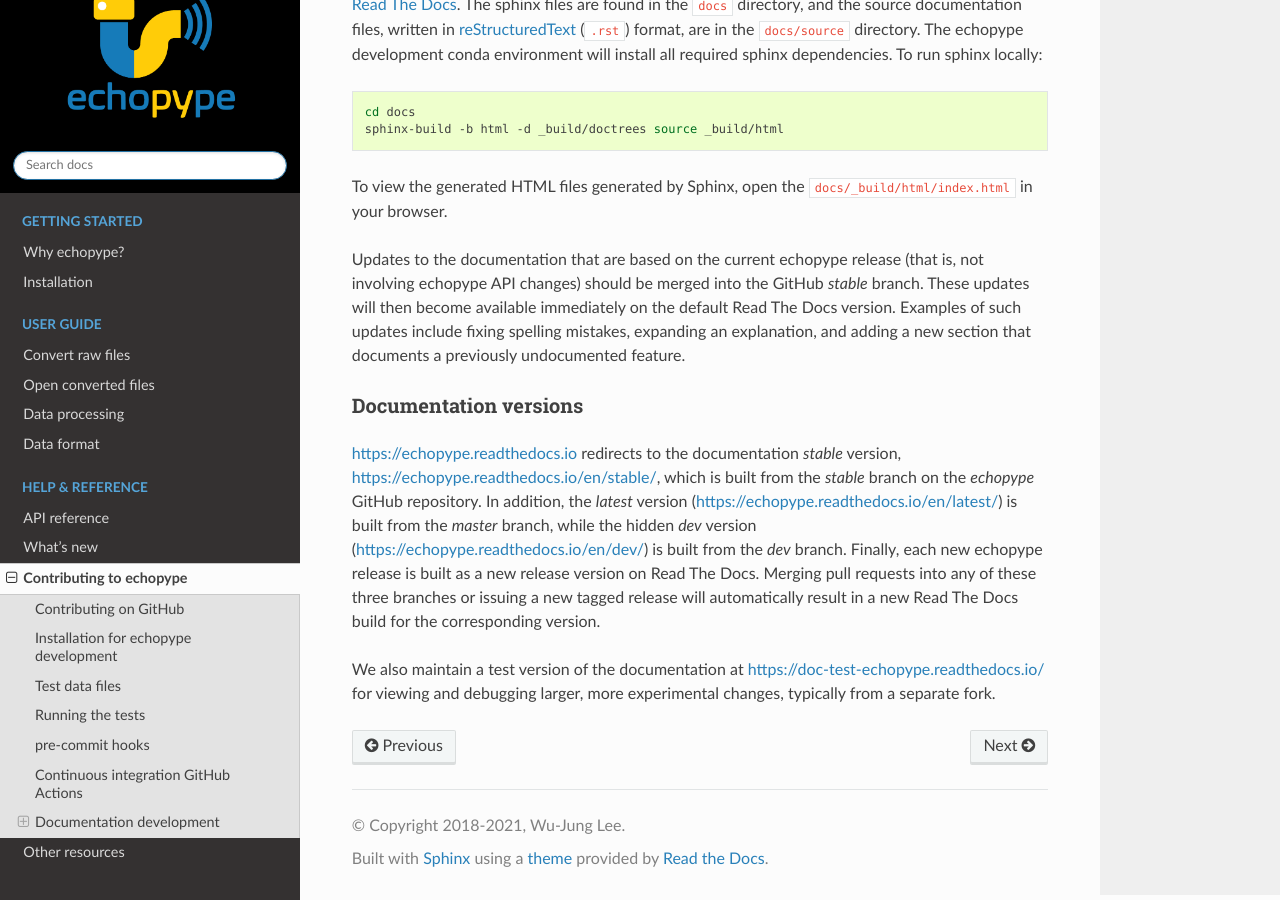
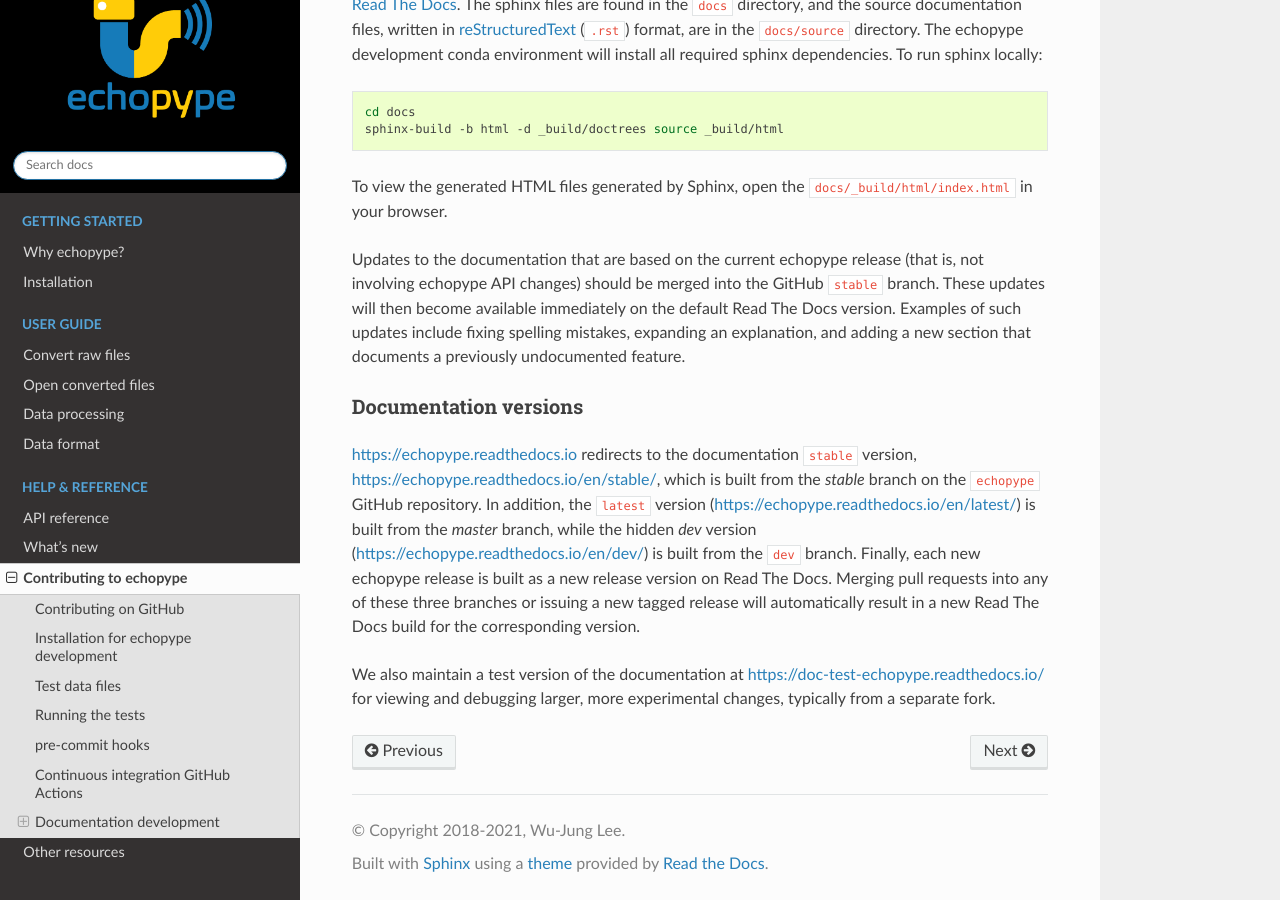
Before and after one commit to OSOceanAcoustics/echopype, a Sphinx documentation site: the page built from docs/source/contributing.rst, in a window 1280 px wide and 900 px high, scrolled down 2514 px. Built offline with Sphinx 7.4.7 and the Read the Docs theme 2.0.0, drawn with Linux system fonts in a browser that asks for light colours.

Commit message:
docs small formatting fix

```diff
--- a/docs/source/contributing.rst
+++ b/docs/source/contributing.rst
@@ -147,19 +147,19 @@ To view the generated HTML files generated by Sphinx, open the
 ``docs/_build/html/index.html`` in your browser.
 
 Updates to the documentation that are based on the current echopype release (that is,
-not involving echopype API changes) should be merged into the GitHub `stable` branch.
+not involving echopype API changes) should be merged into the GitHub ``stable`` branch.
 These updates will then become available immediately on the default Read The Docs version.
 Examples of such updates include fixing spelling mistakes, expanding an explanation, and adding a new section that documents a previously undocumented feature.
 
 Documentation versions
 ~~~~~~~~~~~~~~~~~~~~~~
 
-`<https://echopype.readthedocs.io>`_ redirects to the documentation `stable` version,
+`<https://echopype.readthedocs.io>`_ redirects to the documentation ``stable`` version,
 `<https://echopype.readthedocs.io/en/stable/>`_, which is built from the `stable` branch
-on the `echopype` GitHub repository. In addition, the `latest` version
+on the ``echopype`` GitHub repository. In addition, the ``latest`` version
 (`<https://echopype.readthedocs.io/en/latest/>`_) is built from the `master` branch,
 while the hidden `dev` version (`<https://echopype.readthedocs.io/en/dev/>`_) is built
-from the `dev` branch. Finally, each new echopype release is built as a new release version
+from the ``dev`` branch. Finally, each new echopype release is built as a new release version
 on Read The Docs. Merging pull requests into any of these three branches or issuing a
 new tagged release will automatically result in a new Read The Docs build for the
 corresponding version.
```
